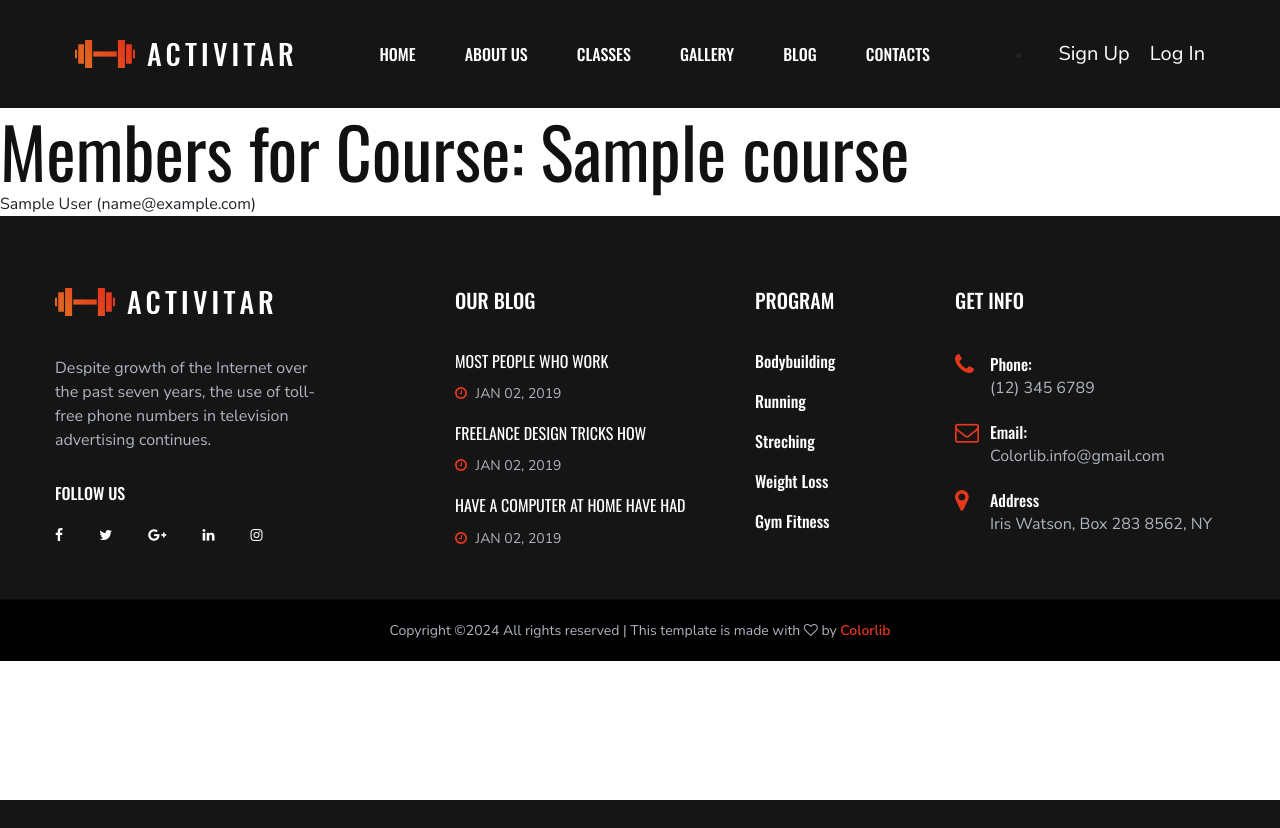
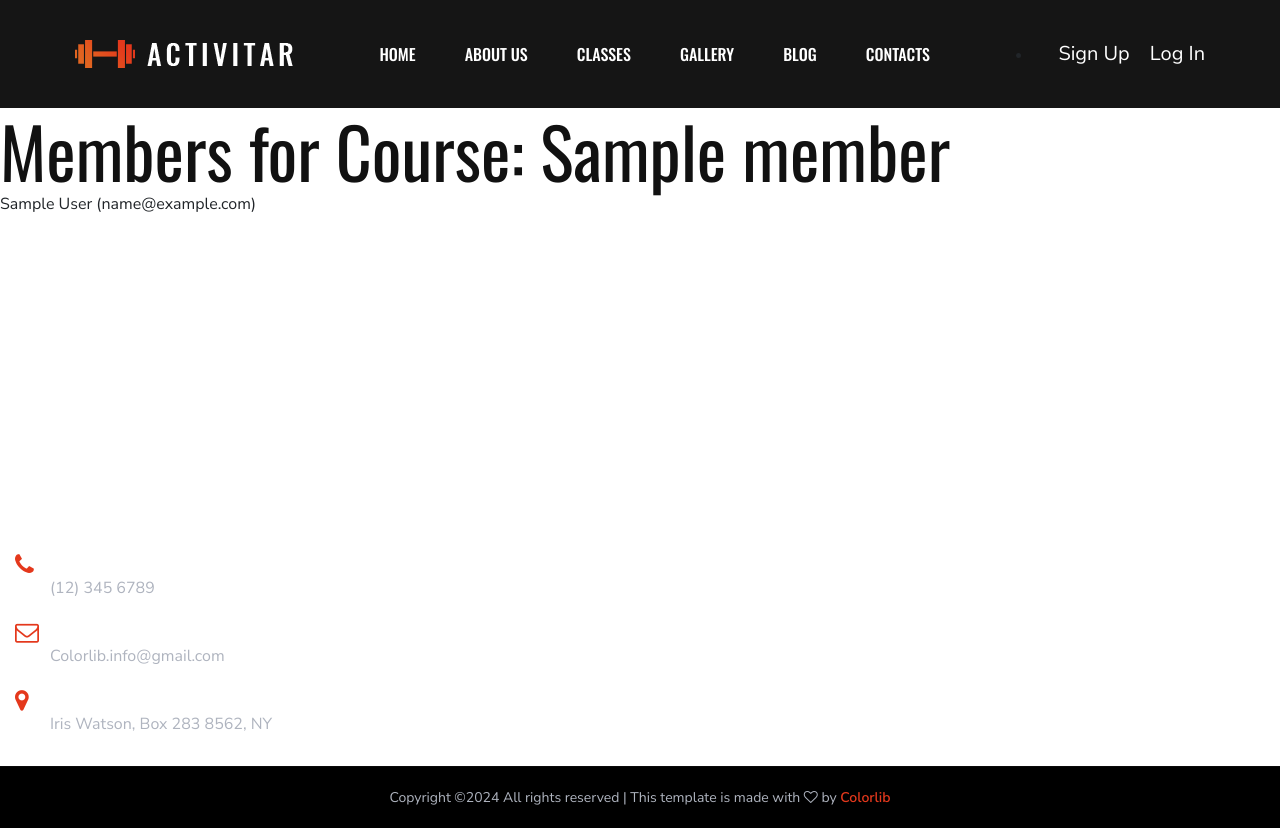
Before and after one commit to lklmvch/workout_app, a Django app: template main/templates/main/course_members.html in a window 1280 px wide. Before the commit the page ends 800 px from the top, so only its background shows below. Run offline with Django 5.2, Linux system fonts and the light colour scheme; the template is opened without the code that fills it: most values are stand-ins (such as "Sample title", 1, 10 or a date in 2020); some libraries are stand-ins or nearby versions.

```diff
--- a/main/templates/main/course_members.html
+++ b/main/templates/main/course_members.html
@@ -3,7 +3,7 @@
 {% block title %}Members{% endblock %}
 {% block content %}
 
-<h1>Members for Course: {{ registration.course }}</h1>
+<h1>Members for Course: {{ members.name }}</h1>
 <ul>
     {% for member in members %}
         <li>{{ member.first_name }} {{ member.last_name }} ({{ member.email }})</li>
@@ -11,45 +11,45 @@
 </ul>
 
 
-<!-- Footer Section Begin -->
-    <footer class="footer-section">
-        <div class="container">
-            <div class="row">
-                <div class="col-lg-3">
-                    <div class="footer-logo-item">
-                        <div class="f-logo">
-                            <a href="#"><img src="{% static 'main/img/logo.png' %}" alt=""></a>
-                        </div>
-                        <p>Despite growth of the Internet over the past seven years, the use of toll-free phone numbers
-                            in television advertising continues.</p>
-                        <div class="social-links">
-                            <h6>Follow us</h6>
-                            <a href="#"><i class="fa fa-facebook"></i></a>
-                            <a href="#"><i class="fa fa-twitter"></i></a>
-                            <a href="#"><i class="fa fa-google-plus"></i></a>
-                            <a href="#"><i class="fa fa-linkedin"></i></a>
-                            <a href="#"><i class="fa fa-instagram"></i></a>
-                        </div>
-                    </div>
-                </div>
-                <div class="col-lg-3 offset-lg-1">
-                    <div class="footer-widget">
-                        <h5>Our Blog</h5>
-                        <div class="footer-blog">
-                            <a href="#" class="fb-item">
-                                <h6>Most people who work</h6>
-                                <span class="blog-time"><i class="fa fa-clock-o"></i> Jan 02, 2019</span>
-                            </a>
-                            <a href="#" class="fb-item">
-                                <h6>Freelance Design Tricks How </h6>
-                                <span class="blog-time"><i class="fa fa-clock-o"></i> Jan 02, 2019</span>
-                            </a>
-                            <a href="#" class="fb-item">
-                                <h6>have a computer at home have had </h6>
-                                <span class="blog-time"><i class="fa fa-clock-o"></i> Jan 02, 2019</span>
-                            </a>
-                        </div>
-                    </div>
-                </div>
+<!--&lt;!&ndash; Footer Section Begin &ndash;&gt;-->
+<!--    <footer class="footer-section">-->
+<!--        <div class="container">-->
+<!--            <div class="row">-->
+<!--                <div class="col-lg-3">-->
+<!--                    <div class="footer-logo-item">-->
+<!--                        <div class="f-logo">-->
+<!--                            <a href="#"><img src="{% static 'main/img/logo.png' %}" alt=""></a>-->
+<!--                        </div>-->
+<!--                        <p>Despite growth of the Internet over the past seven years, the use of toll-free phone numbers-->
+<!--                            in television advertising continues.</p>-->
+<!--                        <div class="social-links">-->
+<!--                            <h6>Follow us</h6>-->
+<!--                            <a href="#"><i class="fa fa-facebook"></i></a>-->
+<!--                            <a href="#"><i class="fa fa-twitter"></i></a>-->
+<!--                            <a href="#"><i class="fa fa-google-plus"></i></a>-->
+<!--                            <a href="#"><i class="fa fa-linkedin"></i></a>-->
+<!--                            <a href="#"><i class="fa fa-instagram"></i></a>-->
+<!--                        </div>-->
+<!--                    </div>-->
+<!--                </div>-->
+<!--                <div class="col-lg-3 offset-lg-1">-->
+<!--                    <div class="footer-widget">-->
+<!--                        <h5>Our Blog</h5>-->
+<!--                        <div class="footer-blog">-->
+<!--                            <a href="#" class="fb-item">-->
+<!--                                <h6>Most people who work</h6>-->
+<!--                                <span class="blog-time"><i class="fa fa-clock-o"></i> Jan 02, 2019</span>-->
+<!--                            </a>-->
+<!--                            <a href="#" class="fb-item">-->
+<!--                                <h6>Freelance Design Tricks How </h6>-->
+<!--                                <span class="blog-time"><i class="fa fa-clock-o"></i> Jan 02, 2019</span>-->
+<!--                            </a>-->
+<!--                            <a href="#" class="fb-item">-->
+<!--                                <h6>have a computer at home have had </h6>-->
+<!--                                <span class="blog-time"><i class="fa fa-clock-o"></i> Jan 02, 2019</span>-->
+<!--                            </a>-->
+<!--                        </div>-->
+<!--                    </div>-->
+<!--                </div>-->
 
 {%endblock%}
```
